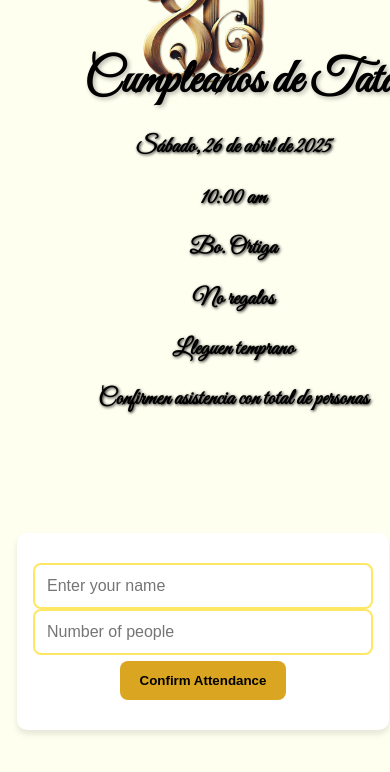
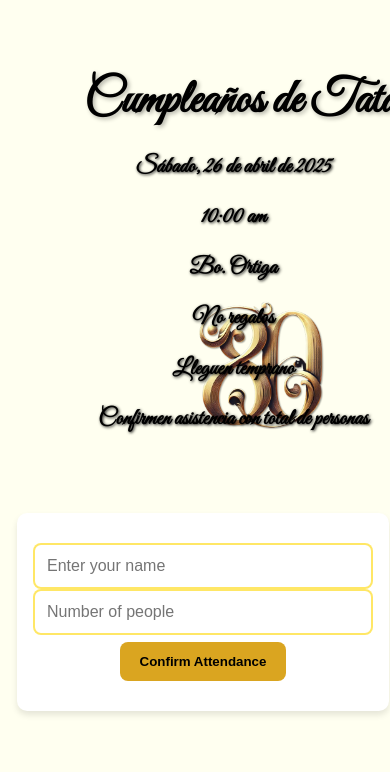
Before and after one commit to arebac/ayabday80, a React (Vite) app: page / in a window 390 px wide. Shown: the top 772 px of the page. Built offline with nearby package versions, Linux system fonts and the light colour scheme.

Commit message:
fixing phone css

```diff
--- a/src/components/InvitationPage.css
+++ b/src/components/InvitationPage.css
@@ -124,16 +124,18 @@
 @media (max-width: 768px) {
   .containerANDheader {
     background-size: 40%; /* Make the image smaller on mobile */
-    background-position: top center; /* Center it for better appearance */
+    background-position: top 75% right 25%;
   }
 
   .header {
     margin-right: 0; /* Remove right margin on mobile */
     text-align: center;
+    font-size: 3rem;
   }
 
   .card {
     width: 80%; /* Make form wider for small screens */
+    margin-top:-10%;
   }
 
   .input {
```
